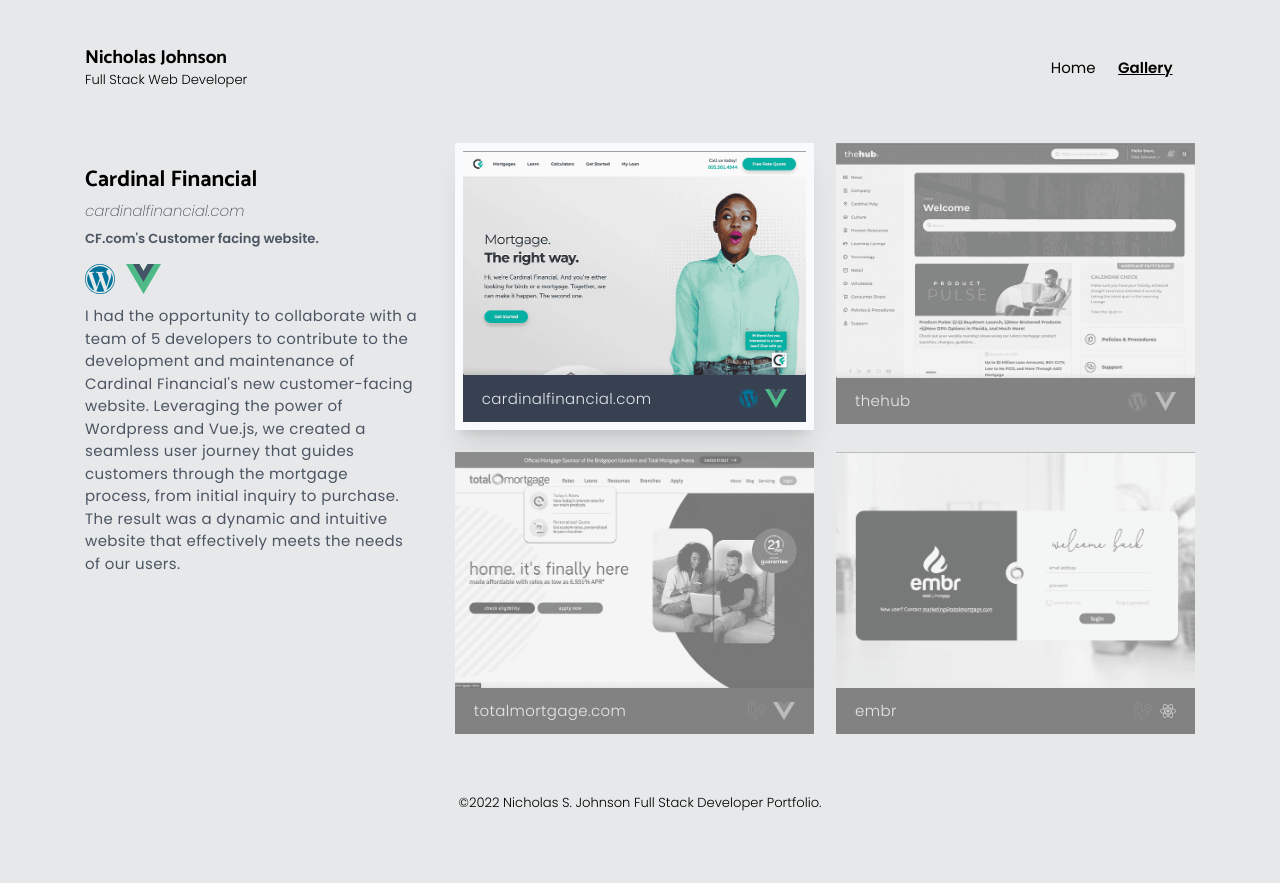
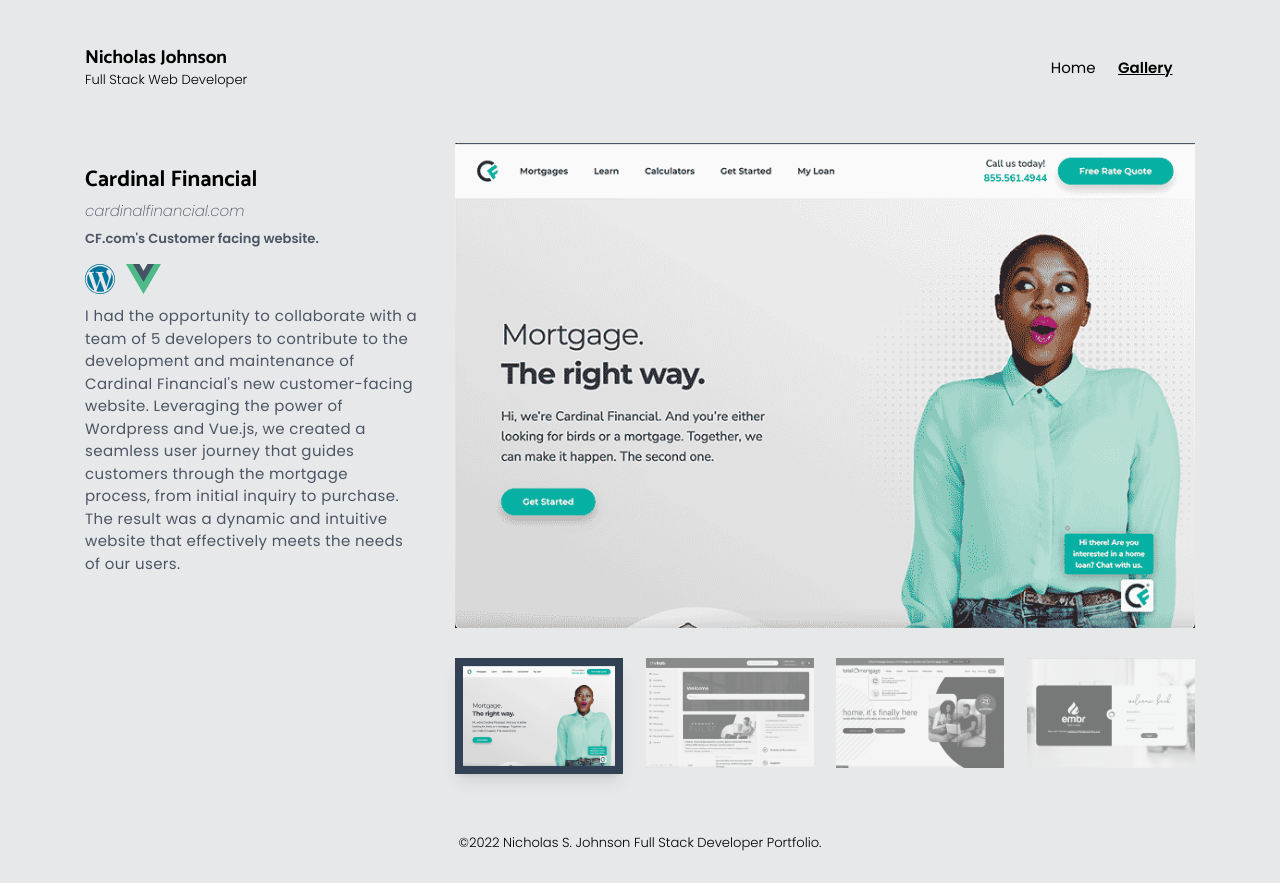
Before and after one commit to n1ch0la5/portfolio2, a Vue app: page /gallery in a window 1280 px wide. Before the commit the page ends 843 px from the top, so only its background shows below. Built offline with nearby package versions, Linux system fonts and the light colour scheme.

Commit message:
updated gallery

```diff
--- a/src/views/GalleryView.vue
+++ b/src/views/GalleryView.vue
@@ -47,15 +47,22 @@ function getSvgUrl(name: string) {
             :src="getImageUrl(selected.image)"
             :alt="selected.name"
             :title="selected.name">
-          </div>
+      </div>
     </div>
     <div class="w-full lg:w-2/3 order-1 lg:order-2">
-        <div class="grid grid-cols-2 gap-6">
+    <div class="mb-8">
+          <img
+            class=" mx-auto h-full w-full object-cover object-center hidden lg:block"
+            :src="getImageUrl(selected.image)"
+            :alt="selected.name"
+            :title="selected.name">
+      </div>
+        <div class="grid grid-cols-4 gap-6">
           <div
             v-for="(project) in projects"
             :key="project.id"
-            :class="(isSelected(project.id)) ? 'border-8 border-gray-50 shadow-xl grayscale-0 opacity-100' : 'grayscale opacity-60'"
-            class="w-full cursor-pointer hover:grayscale-0 hover:border-8 hover:border-gray-50 hover:shadow-xl transition-all duration-150 hover:opacity-100"
+            :class="(isSelected(project.id)) ? 'border-8 border-slate-700 shadow-lg grayscale-0 opacity-100' : 'grayscale opacity-60'"
+            class="w-full cursor-pointer hover:grayscale-0 hover:border-4 hover:border-slate-700 hover:shadow transition-all duration-150 hover:opacity-100"
             @click="selectedId = project.id"
             >
             <div class="overflow-hidden">
@@ -65,18 +72,6 @@ function getSvgUrl(name: string) {
               :alt="project.name"
               :title="project.name">
             </div>
-            <div class="bg-gray-700 flex justify-between items-center p-3 pl-5">
-              <h3 class="text-gray-200 font-light tracking-wide">
-                {{ project.name }}
-              </h3>
-              <div class="hidden lg:flex">
-                <img
-                v-for="logo in project.logos"
-                :key="logo"
-                :src="getSvgUrl(logo)"
-                class="h-5 mr-2" />
-              </div>
-            </div>
           </div>
         </div>
     </div>
```
